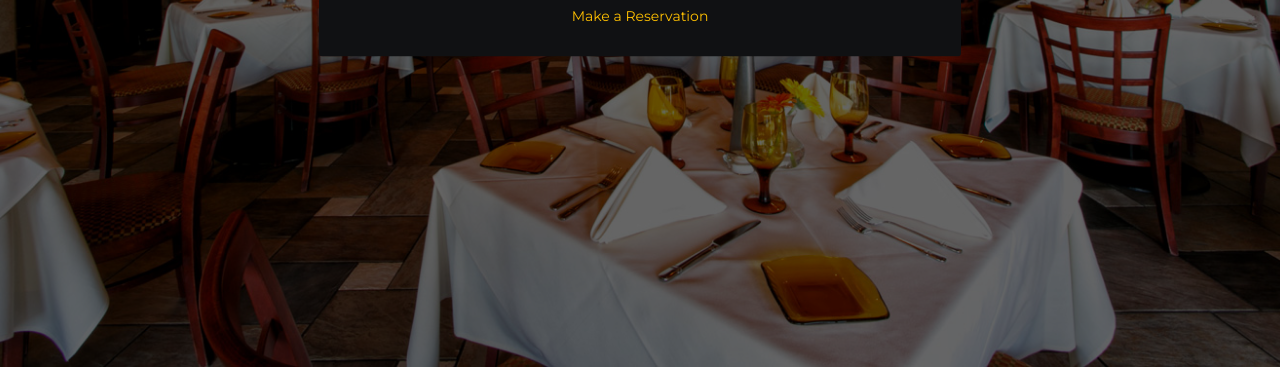
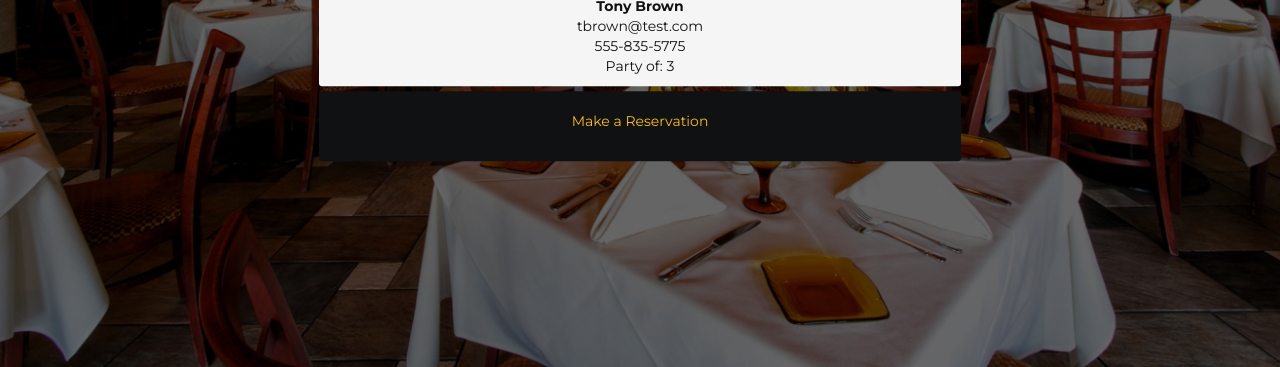
Before and after one commit to TyDSmith/restaurant-booking-app, a plain HTML site: page reservations.html in a window 1280 px wide. Shown: the part 433-800 px from the top of the page. Drawn offline with nearby package versions, Linux system fonts and the light colour scheme.

Commit message:
updates to reservation display page

```diff
--- a/css/style.css
+++ b/css/style.css
@@ -146,3 +146,15 @@
 	color:#ffc001;
 
 }
+
+.singleReservationCard{
+	color:#101113;
+	background: #f5f5f5;
+	border-radius: 3px;
+	margin: 5px 0px;
+	padding: 10px;
+}
+
+.reservationNameOutput{
+	font-weight: 800;
+}
--- a/form.js
+++ b/form.js
@@ -25,10 +25,65 @@ function submitFormInfo(){
 
 function displayReservations(newReservation){
 
-    console.log("passed through")
+    var restarauntArrayDummy = [{
+        name : 'John Smith',
+        email : 'jsmith@test.com',
+        phone : '555-235-5524',
+        partySize : '4'
+    },
+    { name : 'Tony Brown',
+    email : 'tbrown@test.com',
+    phone : '555-835-5775',
+    partySize : '3'
 
-    for(i=0;i<restarauntArray.length;i++){
-        $('#display-reservations').append(restarauntArray[i].name)
+    }];
+
+    console.log(restarauntArrayDummy);
+
+    for(i = 0; i < restarauntArrayDummy.length; i++){
+        var closeDiv = "</div>";
+
+        var singleReservationCard = "<div class='singleReservationCard'>";
+        var singleResNameOutput = "<div class='reservationNameOutput'>" + restarauntArrayDummy[i].name + closeDiv;
+        var singleResEmailOutput = "<div class='reservationEmailOutput'>" + restarauntArrayDummy[i].email + closeDiv;
+        var singleResPhoneOutput = "<div class='reservationPhoneOutput'>" + restarauntArrayDummy[i].phone + closeDiv;
+        var singleResPartySizeOutput = "<div class='reservationPartySizeOutput'> Party of: " + restarauntArrayDummy[i].partySize + closeDiv;
+
+
+        $('#display-reservations').append(
+            singleReservationCard +
+            singleResNameOutput +
+            singleResEmailOutput +
+            singleResPhoneOutput +
+            singleResPartySizeOutput
+            );
     }
+}
 
-}
+// function displaySpotCards() {
+//     for (i = 0; i < 10; i++) {
+//       spotName = spotArray[i].spotName;
+//       spot = spotArray[i].spotId;
+//       conditions = spotArray[i].windArray[12];
+
+//       var singleCardDiv = "<div class='singleSurfSpotCard'>";
+//       var singleCardDivRowOne = "<div class='cardRowOne' id='" + spot + "'>";
+//       var singleCardNameOutput = "<div class='spot-name-output'>" + spotName;
+//       var spotConditionsCardDiv =
+//         "<div class='spot-conditions-card-div'> <span class='spot-conditions-tag tag-" +
+//         conditions +
+//         "'>" +
+//         conditions +
+//         "<span>";
+//       var closeDiv = "</div>";
+
+//       $(".surfSpotsList").append(
+//         singleCardDiv +
+//           singleCardDivRowOne +
+//           singleCardNameOutput +
+//           closeDiv +
+//           closeDiv +
+//           spotConditionsCardDiv +
+//           closeDiv
+//       );
+//     }
```
